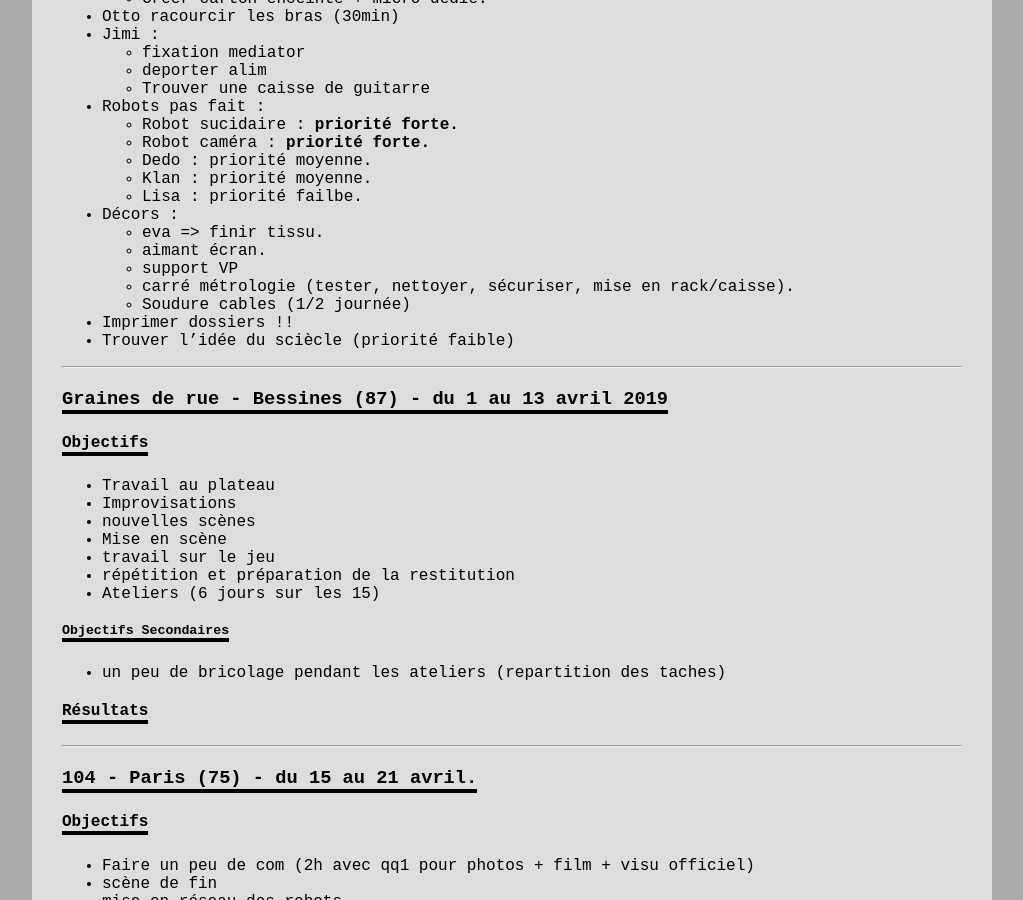
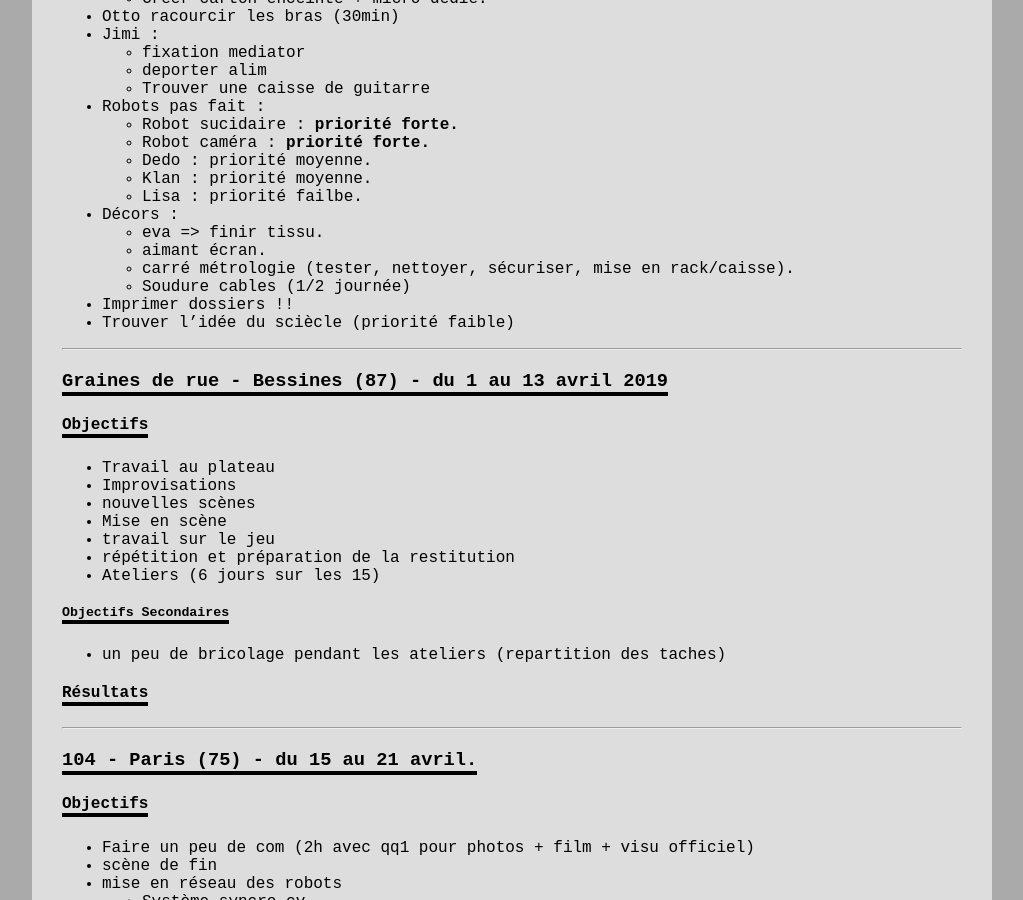
Before and after one commit to LeonLenclos/turing-test, a Jekyll site: the page built from contenu/organisation/residences.md, in a window 1280 px wide and 900 px high, scrolled down 6910 px. Shown: the whole window, without its empty margins (128-1151 px from the left). Built offline with Jekyll 4.4.1, drawn with Linux system fonts in a browser that asks for light colours; nearby versions of some CDN libraries; our own code applies the rules of GitHub Pages for plain Markdown files; a script that is not in the unit is left out; the repository's description, which GitHub fills in, is left out.

Commit message:
Update residences.md

```diff
--- a/contenu/organisation/residences.md
+++ b/contenu/organisation/residences.md
@@ -345,7 +345,6 @@ life time conversation sur le serveur -> 12h
 - Décors :
     - eva => finir tissu.
     - aimant écran.
-    - support VP
     - carré métrologie (tester, nettoyer, sécuriser, mise en rack/caisse).
     - Soudure cables (1/2 journée)
 
```
